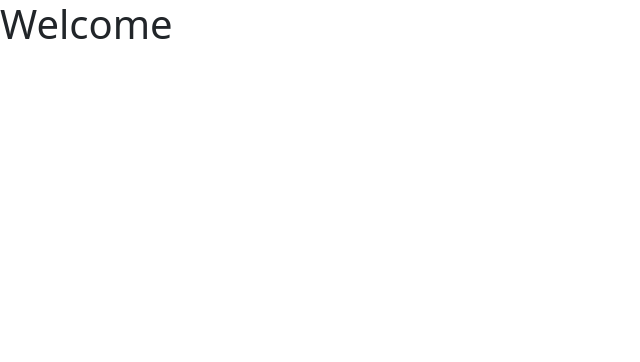
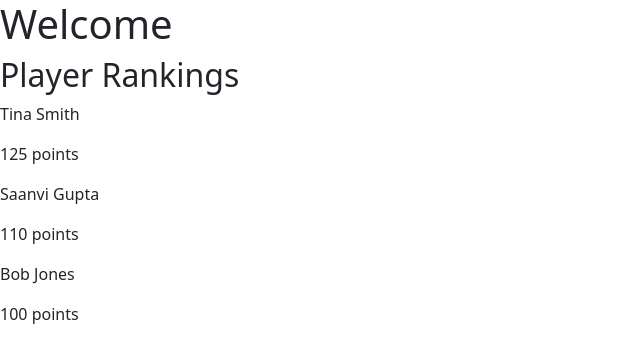
Before and after one commit to dpkerins/UITechTest, a React (Create React App) app: page /welcome in a window 1280 px wide. Shown: the top 362 px of the page, without its empty margins (0-640 px from the left). Built offline with nearby package versions, Linux system fonts and the light colour scheme.

Commit message:
adding player list seeds and functionality

```diff
--- a/src/App.js
+++ b/src/App.js
@@ -2,14 +2,36 @@ import './App.css';
 import { BrowserRouter as Router, Routes, Route } from 'react-router-dom';
 import Registration from './components/Registration';
 import Welcome from './components/Welcome';
+import { useState } from 'react';
 
 
 function App() {
+  const [players, setPlayers] = useState([
+    {
+    name: "Bob",
+    surname: "Jones",
+    email: "bob@jones.com",
+    points: 100
+    },
+    {
+    name: "Tina",
+    surname: "Smith",
+    email: "tina@smith.com",
+    points: 125
+    },
+    {
+      name: "Saanvi",
+      surname: "Gupta",
+      email: "saanvi@gupta.com",
+      points: 110
+    }
+  ])
+
   return (
     <Router>
       <Routes>
-        <Route path="/" element={<Registration />} /> />
-        <Route path="/welcome" element={<Welcome/>} /> />
+        <Route path="/" element={<Registration players={players} setPlayers={setPlayers}/>} />
+        <Route path="/welcome" element={<Welcome players={players}/>} />
       </Routes>
     </Router>
   );
--- /dev/null
+++ b/src/components/Player.js
@@ -0,0 +1,9 @@
+export default function Player(props) {
+  const { player } = props;
+  return (
+    <div>
+      <p>{player.name} {player.surname}</p>
+      <p>{player.points} points</p>
+    </div>
+  )
+}
--- a/src/components/Registration.js
+++ b/src/components/Registration.js
@@ -2,7 +2,8 @@ import Form from 'react-bootstrap/Form';
 import Button from 'react-bootstrap/Button';
 import { useNavigate } from 'react-router-dom';
 
-export default function Registration() {
+export default function Registration(props) {
+  const { players, setPlayers } = props;
   let navigate = useNavigate();
 
   const handleSubmit = (event) => {
@@ -15,9 +16,11 @@ export default function Registration() {
       name: name,
       surname: surname,
       email: email,
-      password: password
+      password: password,
+      points: 0
     }
     console.log(JSON.stringify(newMember));
+    setPlayers(players => [...players, newMember]);
     navigate({
       pathname: 'welcome'
     });
--- a/src/components/Welcome.js
+++ b/src/components/Welcome.js
@@ -1,7 +1,27 @@
-export default function Welcome() {
+import Player from './Player';
+
+export default function Welcome(props) {
+  const { players } = props;
+
+  players.sort(function (a, b) {
+    return b.points - a.points;
+  });
+
+  const playerDivList = players.map((player) => {
+    return (
+      <div>
+        <Player player={player}/>
+      </div>
+    )
+  })
+
   return (
     <div className="welcome">
       <h1>Welcome</h1>
+      <div>
+        <h2>Player Rankings</h2>
+        {playerDivList}
+      </div>
     </div>
   )
 }
```
Also changed, not shown: 2 other files (tests, documents, lock files or other folders).
